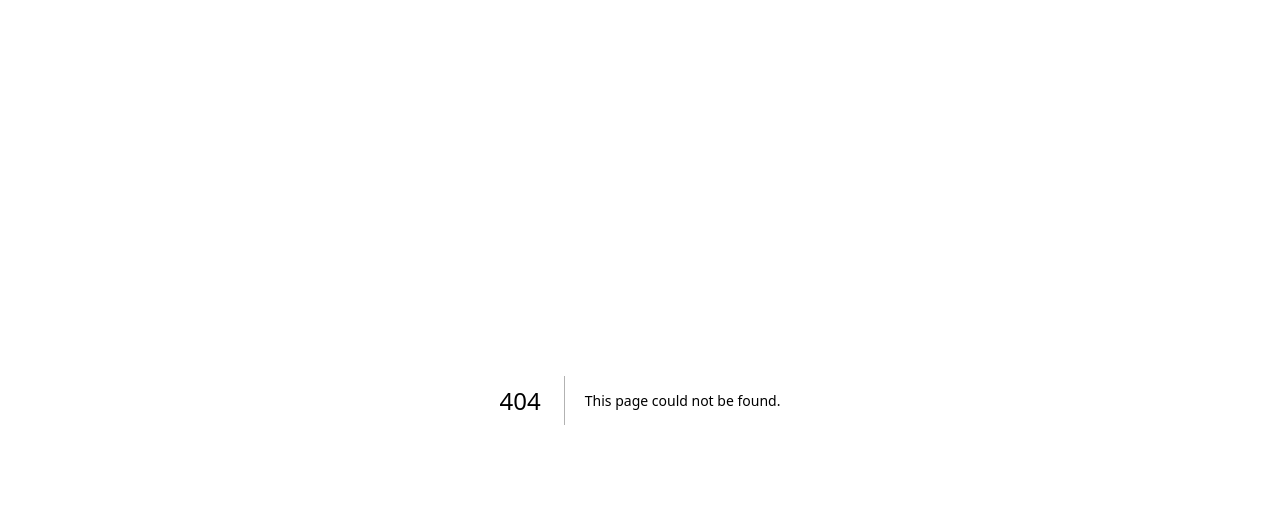
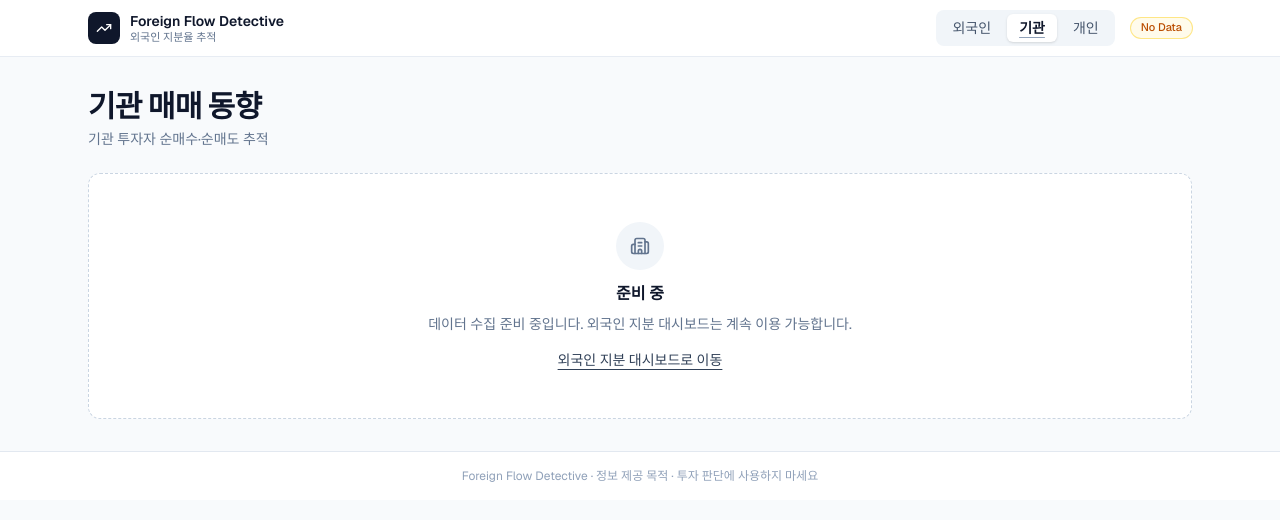
Before and after one commit to AliceCode0813/foreign-flow-detective, a Next.js app: page /institutional in a window 1280 px wide. Before the commit this address had no page. Shown: the top 520 px of the page. Built offline with nearby package versions, Linux system fonts and the light colour scheme; no server answers; the database is empty.

Commit message:
Add investor nav with placeholder institutional and individual pages.
Co-authored-by: Cursor <cursoragent@cursor.com>

```diff
--- /dev/null
+++ b/src/app/individual/page.tsx
@@ -0,0 +1,39 @@
+import Link from "next/link";
+import { AppShell } from "@/components/layout/AppShell";
+import { getMinimalDashboardMeta } from "@/lib/services/stock-service";
+import { User } from "lucide-react";
+
+export default async function IndividualPage() {
+  const meta = await getMinimalDashboardMeta();
+
+  return (
+    <AppShell hasData={meta.hasData}>
+      <section className="mb-6">
+        <h1 className="text-2xl font-bold tracking-tight text-slate-900 dark:text-slate-100 sm:text-3xl">
+          개인 매매 동향
+        </h1>
+        <p className="mt-1 text-sm text-slate-500 dark:text-slate-400">
+          개인 투자자 순매수·순매도 추적
+        </p>
+      </section>
+
+      <div className="flex flex-col items-center rounded-xl border border-dashed border-slate-300 bg-white px-6 py-12 text-center dark:border-slate-600 dark:bg-slate-900">
+        <span className="mb-3 flex h-12 w-12 items-center justify-center rounded-full bg-slate-100 dark:bg-slate-800">
+          <User className="h-5 w-5 text-slate-500 dark:text-slate-400" />
+        </span>
+        <h3 className="text-base font-semibold text-slate-900 dark:text-slate-100">
+          준비 중
+        </h3>
+        <p className="mt-2 max-w-md text-sm text-slate-500 dark:text-slate-400">
+          데이터 수집 준비 중입니다. 외국인 지분 대시보드는 계속 이용 가능합니다.
+        </p>
+        <Link
+          href="/"
+          className="mt-4 text-sm font-medium text-slate-700 underline underline-offset-4 transition-colors hover:text-slate-900 dark:text-slate-300 dark:hover:text-slate-100"
+        >
+          외국인 지분 대시보드로 이동
+        </Link>
+      </div>
+    </AppShell>
+  );
+}
--- /dev/null
+++ b/src/app/institutional/page.tsx
@@ -0,0 +1,39 @@
+import Link from "next/link";
+import { AppShell } from "@/components/layout/AppShell";
+import { getMinimalDashboardMeta } from "@/lib/services/stock-service";
+import { Building2 } from "lucide-react";
+
+export default async function InstitutionalPage() {
+  const meta = await getMinimalDashboardMeta();
+
+  return (
+    <AppShell hasData={meta.hasData}>
+      <section className="mb-6">
+        <h1 className="text-2xl font-bold tracking-tight text-slate-900 dark:text-slate-100 sm:text-3xl">
+          기관 매매 동향
+        </h1>
+        <p className="mt-1 text-sm text-slate-500 dark:text-slate-400">
+          기관 투자자 순매수·순매도 추적
+        </p>
+      </section>
+
+      <div className="flex flex-col items-center rounded-xl border border-dashed border-slate-300 bg-white px-6 py-12 text-center dark:border-slate-600 dark:bg-slate-900">
+        <span className="mb-3 flex h-12 w-12 items-center justify-center rounded-full bg-slate-100 dark:bg-slate-800">
+          <Building2 className="h-5 w-5 text-slate-500 dark:text-slate-400" />
+        </span>
+        <h3 className="text-base font-semibold text-slate-900 dark:text-slate-100">
+          준비 중
+        </h3>
+        <p className="mt-2 max-w-md text-sm text-slate-500 dark:text-slate-400">
+          데이터 수집 준비 중입니다. 외국인 지분 대시보드는 계속 이용 가능합니다.
+        </p>
+        <Link
+          href="/"
+          className="mt-4 text-sm font-medium text-slate-700 underline underline-offset-4 transition-colors hover:text-slate-900 dark:text-slate-300 dark:hover:text-slate-100"
+        >
+          외국인 지분 대시보드로 이동
+        </Link>
+      </div>
+    </AppShell>
+  );
+}
--- a/src/components/layout/Header.tsx
+++ b/src/components/layout/Header.tsx
@@ -1,5 +1,6 @@
 import Link from "next/link";
 import { TrendingUp } from "lucide-react";
+import { InvestorNav } from "./InvestorNav";
 
 export function Header({ hasData = false }: { hasData?: boolean }) {
   return (
@@ -19,12 +20,7 @@ export function Header({ hasData = false }: { hasData?: boolean }) {
           </div>
         </Link>
         <nav className="flex items-center gap-4 text-sm">
-          <Link
-            href="/"
-            className="font-medium text-slate-600 transition-colors hover:text-slate-900 dark:text-slate-300 dark:hover:text-white"
-          >
-            대시보드
-          </Link>
+          <InvestorNav />
           <span
             className={
               hasData
--- /dev/null
+++ b/src/components/layout/InvestorNav.tsx
@@ -0,0 +1,36 @@
+"use client";
+
+import Link from "next/link";
+import { usePathname } from "next/navigation";
+
+const LINKS = [
+  { href: "/", label: "외국인" },
+  { href: "/institutional", label: "기관" },
+  { href: "/individual", label: "개인" },
+] as const;
+
+export function InvestorNav() {
+  const pathname = usePathname();
+
+  return (
+    <div className="flex items-center gap-1 rounded-lg bg-slate-100 p-1 dark:bg-slate-800">
+      {LINKS.map(({ href, label }) => {
+        const isActive =
+          href === "/" ? pathname === "/" : pathname.startsWith(href);
+        return (
+          <Link
+            key={href}
+            href={href}
+            className={
+              isActive
+                ? "rounded-md bg-white px-3 py-1 text-sm font-semibold text-slate-900 shadow-sm underline decoration-slate-400 underline-offset-4 dark:bg-slate-900 dark:text-slate-100 dark:decoration-slate-500"
+                : "rounded-md px-3 py-1 text-sm font-medium text-slate-600 transition-colors hover:text-slate-900 dark:text-slate-400 dark:hover:text-slate-200"
+            }
+          >
+            {label}
+          </Link>
+        );
+      })}
+    </div>
+  );
+}
```
